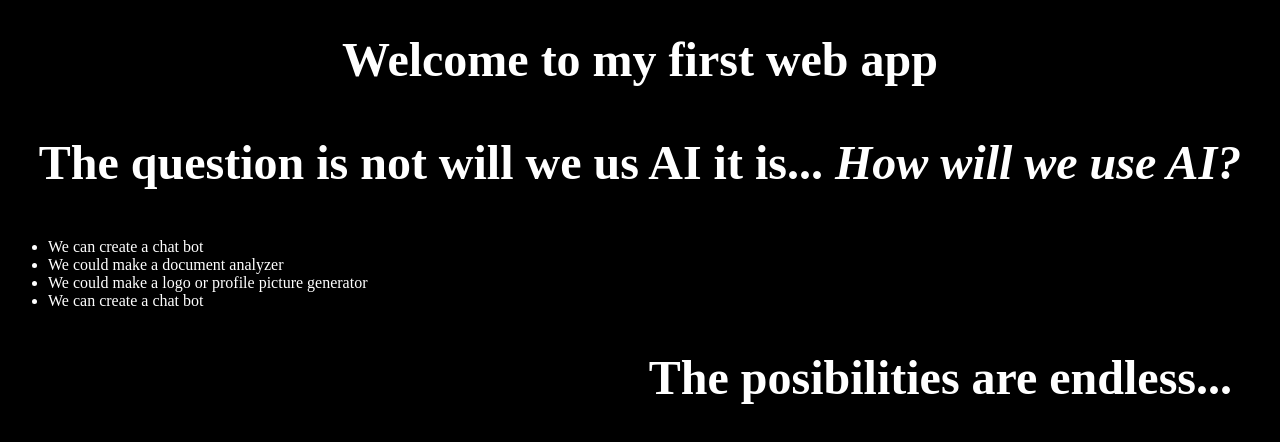
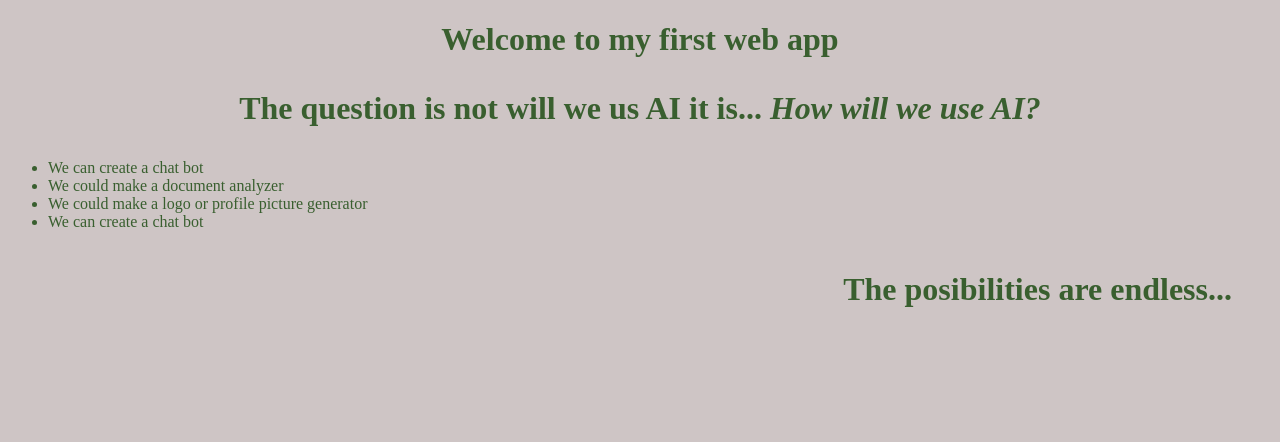
Before and after one commit to jdarby3/Insightify, a plain HTML site: page index.html in a window 1280 px wide. Drawn offline with Linux system fonts and the light colour scheme.

Commit message:
css messing

```diff
--- a/style.css
+++ b/style.css
@@ -1,20 +1,20 @@
 body {
-    background: black;
-    color: white;
+    background: rgb(206, 197, 197);
+    color: rgb(57, 95, 47);
 }
 h1 {
-    font-size: 3rem;
+    font-size: 2rem;
     text-align: center;
 }
 
 .possibilities {
     margin: 40px;
-    font-size: 3rem;
+    font-size: 2rem;
     text-align: right;
 }
 
 .question {
-    font-size: 3rem;
+    font-size: 2rem;
     text-align: center;
 }
 
```
